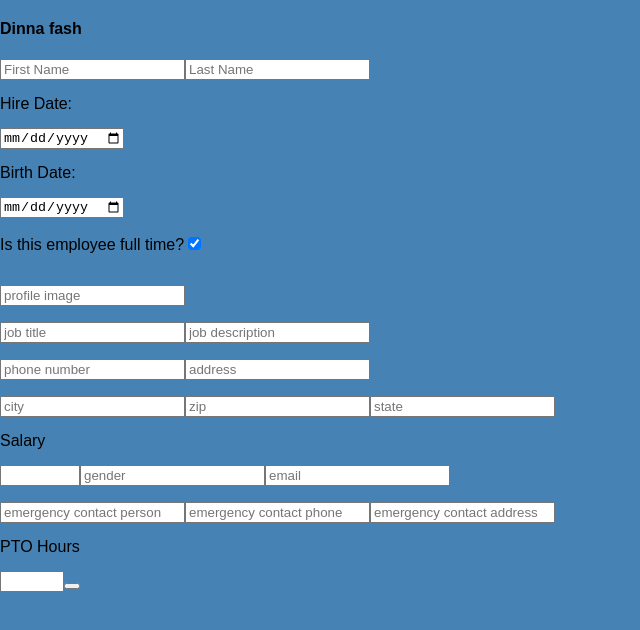
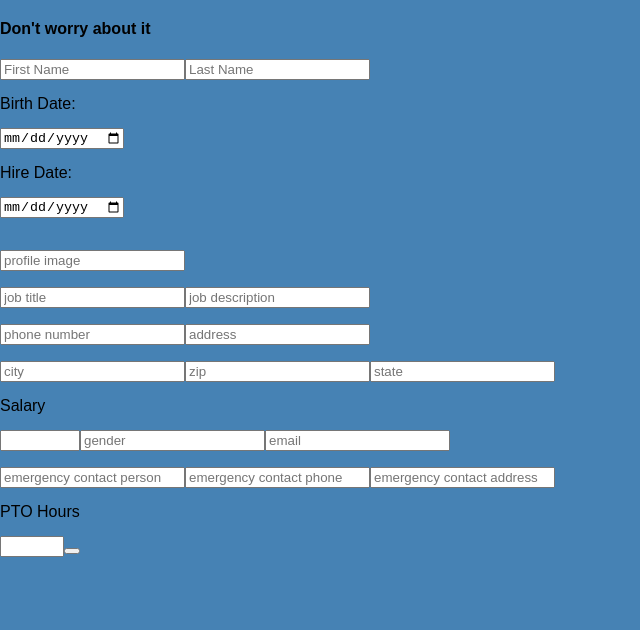
Before and after one commit to alsleaders/employees, a React (Create React App) app: page /employee/add in a window 1280 px wide. Shown: the top 630 px of the page, without its empty margins (0-640 px from the left). Built offline with nearby package versions, Linux system fonts and the light colour scheme.

Commit message:
post and get work

```diff
--- a/src/Pages/AddEmployee.js
+++ b/src/Pages/AddEmployee.js
@@ -6,26 +6,48 @@ const API_URL = 'https://sdg-staff-directory-app.herokuapp.com/api'
 
 export default function Home() {
   // this is where the form is going to get the employee information
+  const [employee, setEmployee] = useState({})
 
-  const sendEmployeeData = () => {
-    axios.post(`${API_URL}/${COMPANYNAME}/Employees`, {
-      company: COMPANYNAME
+  const sendEmployeeData = event => {
+    event.preventDefault()
+    axios.post(`${API_URL}/${COMPANYNAME}/Employees`, employee).then(resp => {
+      console.log({ resp })
+      // setEmployee(oldEmployee => oldEmployee.concat(resp.data))
     })
   }
 
   return (
     <>
-      <h4> Dinna fash</h4>
-      <form onSubmit={() => sendEmployeeData}>
-        <input type="text" placeholder="First Name" />
-        <input type="text" placeholder="Last Name" />
+      <h4> Don't worry about it</h4>
+      <form onSubmit={sendEmployeeData}>
+        <input
+          type="text"
+          placeholder="First Name"
+          onChange={e =>
+            setEmployee(prevData => {
+              prevData.firstName = e.target.value
+              return prevData
+            })
+          }
+        />
+        <input
+          type="text"
+          placeholder="Last Name"
+          onChange={e =>
+            setEmployee(prevData => {
+              prevData.lastName = e.target.value
+              return prevData
+            })
+          }
+        />
+
+        <p>Birth Date: </p>
+        <input type="date" />
         <p> Hire Date: </p>
         <input type="date" />
-        <p>Birth Date: </p>
-        <input type="date" />
         <p>
-          Is this employee full time?
-          <input type="checkbox" value="full time" checked />{' '}
+          {/* Is this employee full time?
+          <input type="checkbox" value="full time" checked />{' '} */}
         </p>
         <br />
         <input type="text" placeholder="profile image" />
--- a/src/components/Home.js
+++ b/src/components/Home.js
@@ -5,10 +5,16 @@ const COMPANYNAME = 'Leaders Imagined'
 const API_URL = 'https://sdg-staff-directory-app.herokuapp.com/api'
 export default function Home() {
   useEffect(() => {
-    axios.get(`${API_URL}/${COMPANYNAME}/employes`).then(resp => {
-      console.log(resp)
-      return resp.json
-    })
+    axios
+      .get(`${API_URL}/${COMPANYNAME}/employees`)
+      .then(resp => {
+        console.log(resp)
+        return resp.json
+      })
+      .then(person => {
+        console.log(person)
+        return person
+      })
   })
 
   // gonna need a Post for new employees
```
